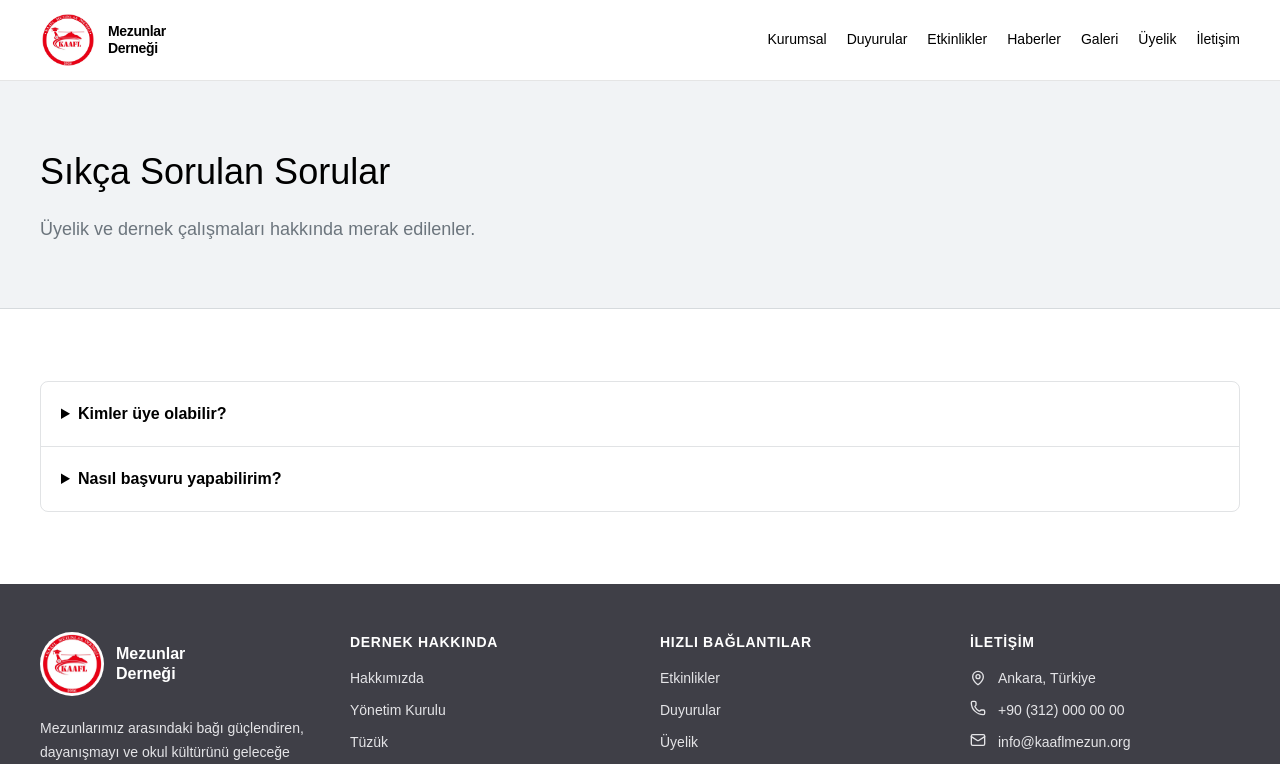
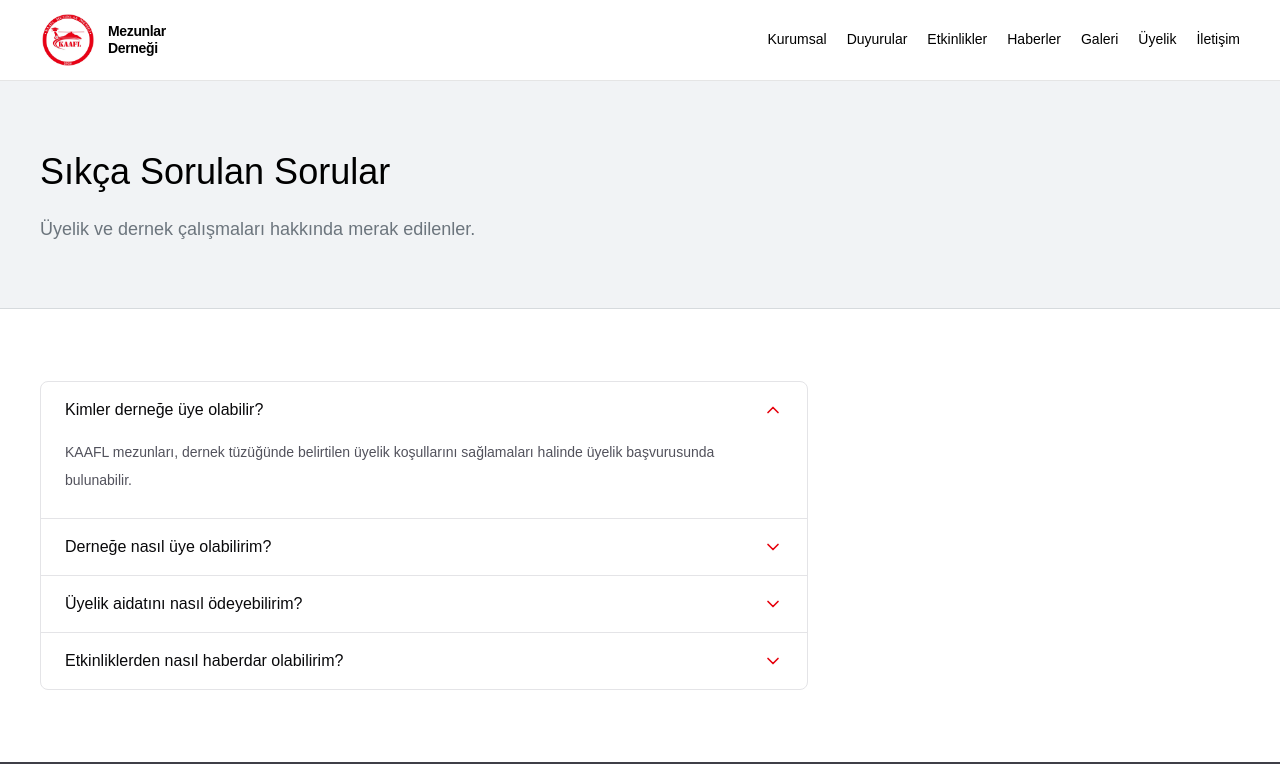
Before and after one commit to pclelif/mezun-dernegi, a Next.js app: page /sss in a window 1280 px wide. Shown: the top 764 px of the page. Built offline with nearby package versions, Linux system fonts and the light colour scheme.

Commit message:
feat: add board cards and accessible FAQ

```diff
--- a/src/app/kurumsal/yonetim-kurulu/page.js
+++ /dev/null
@@ -1,2 +0,0 @@
-import { ContentPage } from "@/components/shared/content-page";
-export default function Page() { return <ContentPage title="Yönetim Kurulu" description="Derneğimiz için gönüllü olarak çalışan yönetim ekibimiz." />; }
--- /dev/null
+++ b/src/app/kurumsal/yonetim-kurulu/page.tsx
@@ -0,0 +1,14 @@
+import { BoardMemberCard } from "@/components/cards/board-member-card";
+import { PageHero } from "@/components/shared/page-hero";
+import { boardMembers } from "@/content/sample-data";
+
+export default function BoardPage() {
+  return (
+    <>
+      <PageHero title="Yönetim Kurulu" description="Derneğimiz için gönüllü olarak çalışan yönetim ekibimiz." />
+      <section className="container-site section-space grid gap-5 sm:grid-cols-2 lg:grid-cols-3" aria-label="Yönetim kurulu üyeleri">
+        {boardMembers.map((member) => <BoardMemberCard key={`${member.role}-${member.name}`} {...member} />)}
+      </section>
+    </>
+  );
+}
--- a/src/app/sss/page.js
+++ /dev/null
@@ -1,4 +0,0 @@
-import { FAQAccordion } from "@/components/faq/faq-accordion";
-import { ContentPage } from "@/components/shared/content-page";
-const items = [{ id: "1", question: "Kimler üye olabilir?", answer: "Üyelik kapsamı ve koşulları dernek tüzüğüne göre burada açıklanacak." }, { id: "2", question: "Nasıl başvuru yapabilirim?", answer: "Üyelik başvuru formunu doldurarak süreci başlatabilirsiniz." }];
-export default function Page() { return <ContentPage title="Sıkça Sorulan Sorular" description="Üyelik ve dernek çalışmaları hakkında merak edilenler."><FAQAccordion items={items} /></ContentPage>; }
--- /dev/null
+++ b/src/app/sss/page.tsx
@@ -0,0 +1,16 @@
+import { FAQAccordion } from "@/components/faq/faq-accordion";
+import { PageHero } from "@/components/shared/page-hero";
+import { frequentlyAskedQuestions } from "@/content/sample-data";
+
+export default function FAQPage() {
+  return (
+    <>
+      <PageHero title="Sıkça Sorulan Sorular" description="Üyelik ve dernek çalışmaları hakkında merak edilenler." />
+      <section className="container-site section-space">
+        <div className="max-w-3xl">
+          <FAQAccordion items={frequentlyAskedQuestions} defaultOpenIds={[frequentlyAskedQuestions[0].id]} />
+        </div>
+      </section>
+    </>
+  );
+}
--- a/src/components/cards/announcement-card.tsx
+++ b/src/components/cards/announcement-card.tsx
@@ -22,7 +22,7 @@ export function AnnouncementCard({
   const Heading = headingLevel;
 
   return (
-    <Card>
+    <Card interactive>
       <time dateTime={dateTime} className="text-xs font-semibold uppercase tracking-wider text-red-600">
         {date}
       </time>
--- a/src/components/cards/card.tsx
+++ b/src/components/cards/card.tsx
@@ -2,6 +2,7 @@ import type { HTMLAttributes, ReactNode } from "react";
 
 type CardProps = Omit<HTMLAttributes<HTMLElement>, "children"> & {
   children: ReactNode;
+  interactive?: boolean;
   padding?: "default" | "none";
 };
 
@@ -10,10 +11,14 @@ const paddingClasses = {
   none: "p-0",
 } as const;
 
-export function Card({ children, className = "", padding = "default", ...props }: CardProps) {
+export function Card({ children, className = "", interactive = false, padding = "default", ...props }: CardProps) {
+  const interactionClasses = interactive
+    ? "hover:border-zinc-300 hover:shadow-md focus-within:border-red-600 focus-within:ring-2 focus-within:ring-red-600/20"
+    : "";
+
   return (
     <article
-      className={`flex h-full min-w-0 flex-col overflow-hidden rounded-lg border border-zinc-200 bg-white shadow-sm transition-[border-color,box-shadow] duration-200 hover:border-zinc-300 hover:shadow-md focus-within:border-red-600 focus-within:ring-2 focus-within:ring-red-600/20 motion-reduce:transition-none ${paddingClasses[padding]} ${className}`}
+      className={`flex h-full min-w-0 flex-col overflow-hidden rounded-lg border border-zinc-200 bg-white shadow-sm transition-[border-color,box-shadow] duration-200 motion-reduce:transition-none ${interactionClasses} ${paddingClasses[padding]} ${className}`}
       {...props}
     >
       {children}
--- a/src/components/cards/event-card.tsx
+++ b/src/components/cards/event-card.tsx
@@ -31,7 +31,7 @@ export function EventCard({
   const isPast = status === "past";
 
   return (
-    <Card className={isPast ? "border-l-4 border-l-zinc-400 bg-zinc-50" : "border-l-4 border-l-red-600"}>
+    <Card interactive className={isPast ? "border-l-4 border-l-zinc-400 bg-zinc-50" : "border-l-4 border-l-red-600"}>
       <p className={`text-xs font-semibold uppercase tracking-wider ${isPast ? "text-zinc-500" : "text-red-600"}`}>
         {isPast ? "Geçmiş etkinlik" : "Yaklaşan etkinlik"}
       </p>
--- a/src/components/faq/faq-accordion.js
+++ /dev/null
@@ -1,12 +0,0 @@
-export function FAQAccordion({ items }) {
-  return (
-    <div className="faq">
-      {items.map((item) => (
-        <details className="faq__item" key={item.id}>
-          <summary className="faq__question">{item.question}</summary>
-          <p className="faq__answer">{item.answer}</p>
-        </details>
-      ))}
-    </div>
-  );
-}
--- /dev/null
+++ b/src/components/faq/faq-accordion.tsx
@@ -0,0 +1,66 @@
+"use client";
+
+import { ChevronDown } from "lucide-react";
+import { useId, useState, type ReactNode } from "react";
+
+export type FAQItem = {
+  id: string;
+  question: string;
+  answer: ReactNode;
+};
+
+type FAQAccordionProps = {
+  items: FAQItem[];
+  allowMultiple?: boolean;
+  defaultOpenIds?: string[];
+};
+
+export function FAQAccordion({ items, allowMultiple = false, defaultOpenIds = [] }: FAQAccordionProps) {
+  const instanceId = useId();
+  const [openIds, setOpenIds] = useState<string[]>(() => allowMultiple ? defaultOpenIds : defaultOpenIds.slice(0, 1));
+
+  function toggleItem(id: string) {
+    setOpenIds((current) => {
+      const isOpen = current.includes(id);
+
+      if (allowMultiple) {
+        return isOpen ? current.filter((openId) => openId !== id) : [...current, id];
+      }
+
+      return isOpen ? [] : [id];
+    });
+  }
+
+  return (
+    <div className="overflow-hidden rounded-lg border border-zinc-200 bg-white">
+      {items.map((item, index) => {
+        const isOpen = openIds.includes(item.id);
+        const triggerId = `${instanceId}-${item.id}-trigger`;
+        const panelId = `${instanceId}-${item.id}-panel`;
+
+        return (
+          <section className={index === 0 ? "" : "border-t border-zinc-200"} key={item.id}>
+            <h2>
+              <button
+                id={triggerId}
+                type="button"
+                aria-expanded={isOpen}
+                aria-controls={panelId}
+                onClick={() => toggleItem(item.id)}
+                className="flex min-h-14 w-full items-center justify-between gap-4 px-5 py-4 text-left text-base font-bold leading-6 text-zinc-950 outline-none transition-colors hover:bg-zinc-50 focus-visible:bg-zinc-50 focus-visible:ring-2 focus-visible:ring-inset focus-visible:ring-red-600 motion-reduce:transition-none md:px-6 [overflow-wrap:anywhere]"
+              >
+                <span className="min-w-0">{item.question}</span>
+                <ChevronDown className={`size-5 shrink-0 text-red-600 transition-transform duration-200 motion-reduce:transition-none ${isOpen ? "rotate-180" : ""}`} aria-hidden="true" />
+              </button>
+            </h2>
+            <div id={panelId} role="region" aria-labelledby={triggerId} hidden={!isOpen}>
+              <div className="px-5 pb-5 text-sm leading-7 text-zinc-600 md:px-6 md:pb-6 [overflow-wrap:anywhere]">
+                {item.answer}
+              </div>
+            </div>
+          </section>
+        );
+      })}
+    </div>
+  );
+}
--- a/src/content/sample-data.ts
+++ b/src/content/sample-data.ts
@@ -15,6 +15,18 @@ export type Event = {
   description: string;
   href: string;
   status: "upcoming" | "past";
+};
+
+export type BoardMember = {
+  name: string;
+  role: string;
+  image?: string;
+};
+
+export type FAQ = {
+  id: string;
+  question: string;
+  answer: string;
 };
 
 export const announcements: Announcement[] = [
@@ -56,3 +68,35 @@ export const events: Event[] = [
     status: "upcoming",
   },
 ];
+
+export const boardMembers: BoardMember[] = [
+  { name: "Ayşe Yılmaz", role: "Yönetim Kurulu Başkanı" },
+  { name: "Mehmet Demir", role: "Başkan Yardımcısı" },
+  { name: "Selin Kaya", role: "Genel Sekreter" },
+  { name: "Burak Aydın", role: "Sayman" },
+  { name: "Zeynep Şahin", role: "Yönetim Kurulu Üyesi" },
+  { name: "Emre Arslan", role: "Yönetim Kurulu Üyesi" },
+];
+
+export const frequentlyAskedQuestions: FAQ[] = [
+  {
+    id: "membership-eligibility",
+    question: "Kimler derneğe üye olabilir?",
+    answer: "KAAFL mezunları, dernek tüzüğünde belirtilen üyelik koşullarını sağlamaları halinde üyelik başvurusunda bulunabilir.",
+  },
+  {
+    id: "membership-application",
+    question: "Derneğe nasıl üye olabilirim?",
+    answer: "Üyelik başvuru formunu eksiksiz doldurarak başvurunuzu iletebilirsiniz. Başvurunuz değerlendirildikten sonra sizinle iletişime geçilir.",
+  },
+  {
+    id: "membership-fee",
+    question: "Üyelik aidatını nasıl ödeyebilirim?",
+    answer: "Güncel aidat tutarı ve ödeme seçeneklerine Üyelik bölümündeki Aidat ve Bağış sayfasından ulaşabilirsiniz.",
+  },
+  {
+    id: "events",
+    question: "Etkinliklerden nasıl haberdar olabilirim?",
+    answer: "Yaklaşan buluşmaları Etkinlikler sayfasından, önemli bilgilendirmeleri ise Duyurular sayfasından takip edebilirsiniz.",
+  },
+];
```
Also changed, not shown: src/components/cards/board-member-card.tsx (+30 -3 lines), 1 other file (tests, documents, lock files or other folders).
